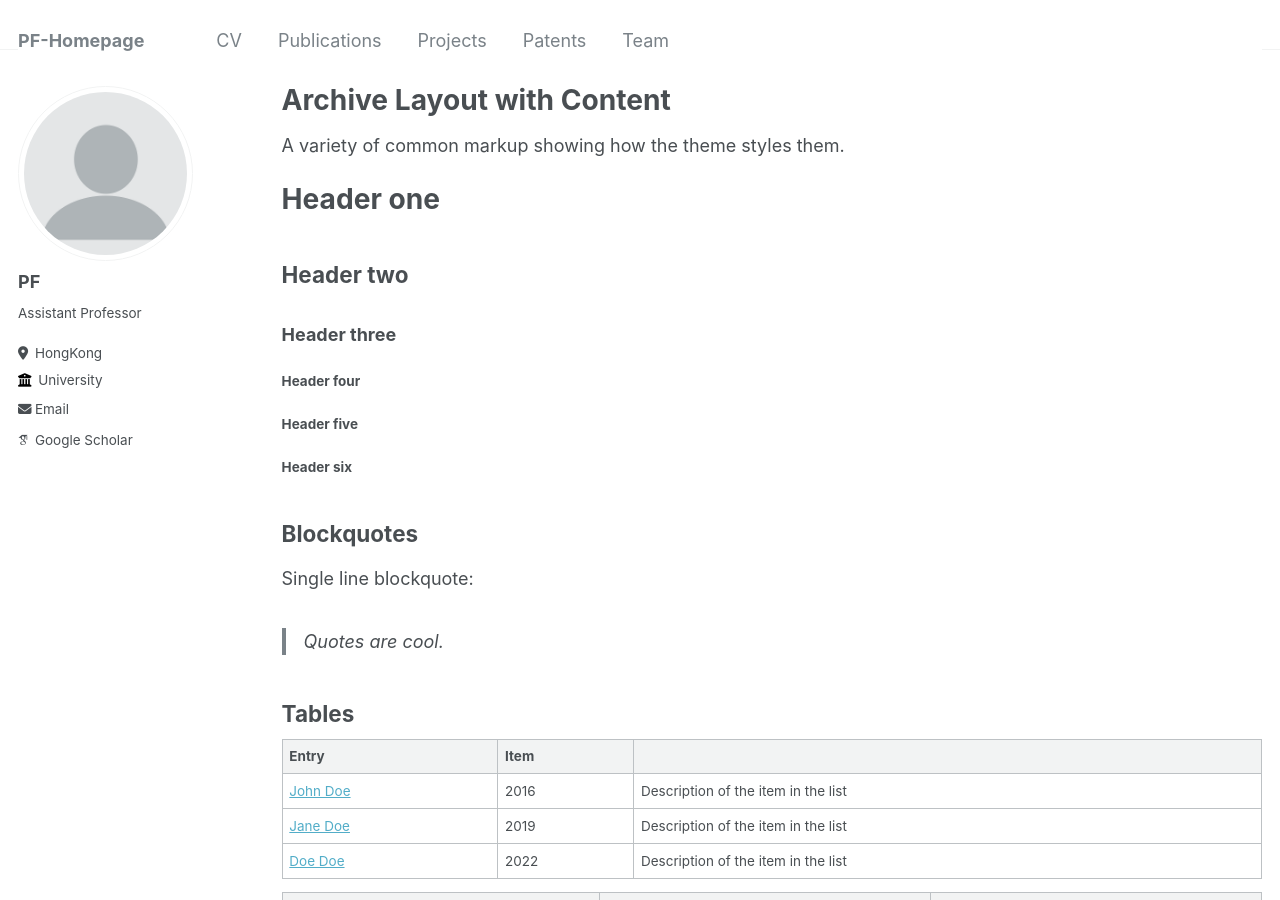
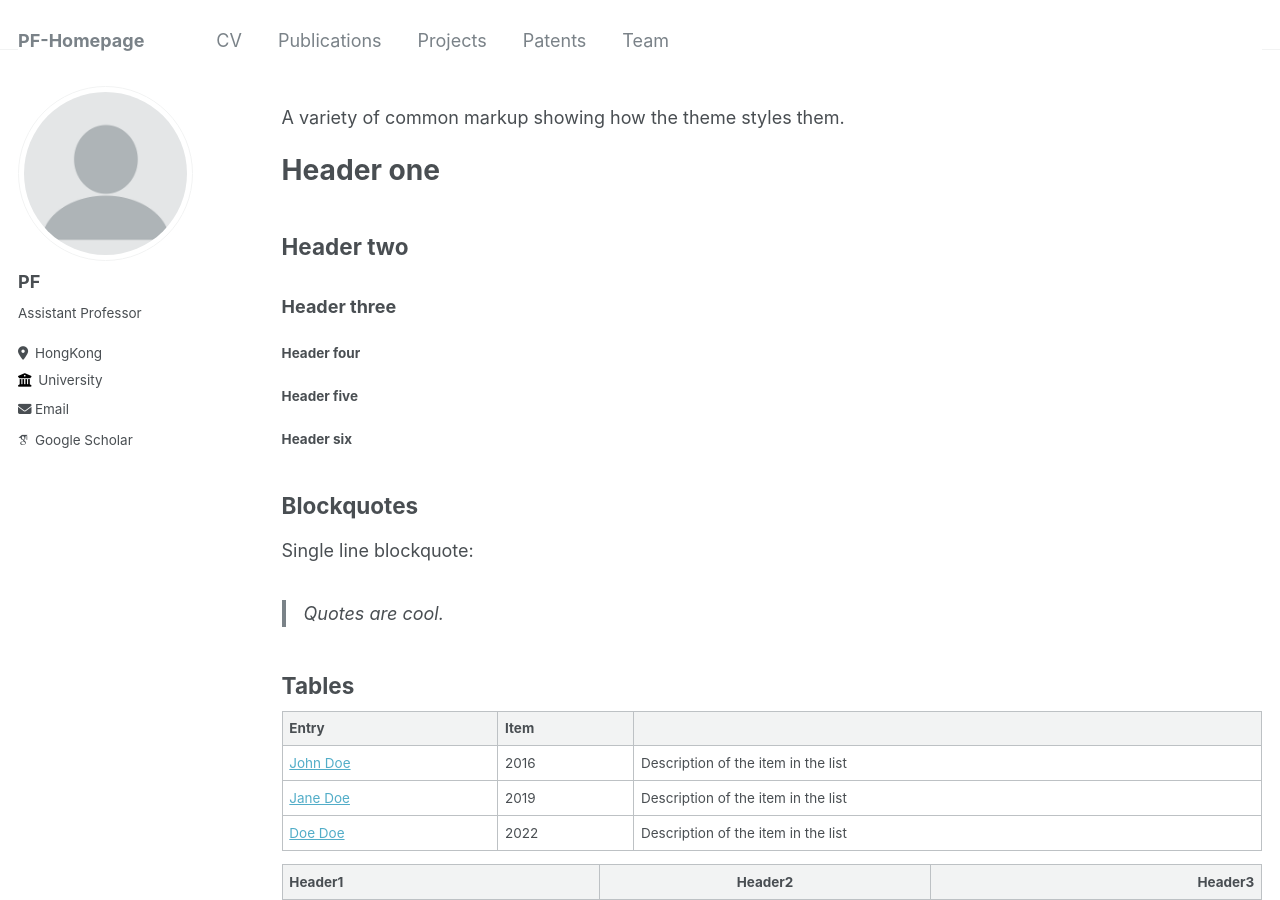
Before and after one commit to pfMA03/peifengMa, a Jekyll site: the page built from _pages/archive-layout-with-content.md, in a window 1280 px wide and 900 px high. Built offline with Jekyll 4.4.1, drawn with Linux system fonts in a browser that asks for light colours; some web fonts are replaced.

Commit message:
Update archive.html

```diff
--- a/_layouts/archive.html
+++ b/_layouts/archive.html
@@ -16,9 +16,7 @@ layout: default
   {% include sidebar.html %}
 
   <div class="archive">
-    {% unless page.header.overlay_color or page.header.overlay_image %}
-      <h1 class="page__title">{{ page.title }}</h1>
-    {% endunless %}
+
     {{ content }}
   </div>
 </div>
```
